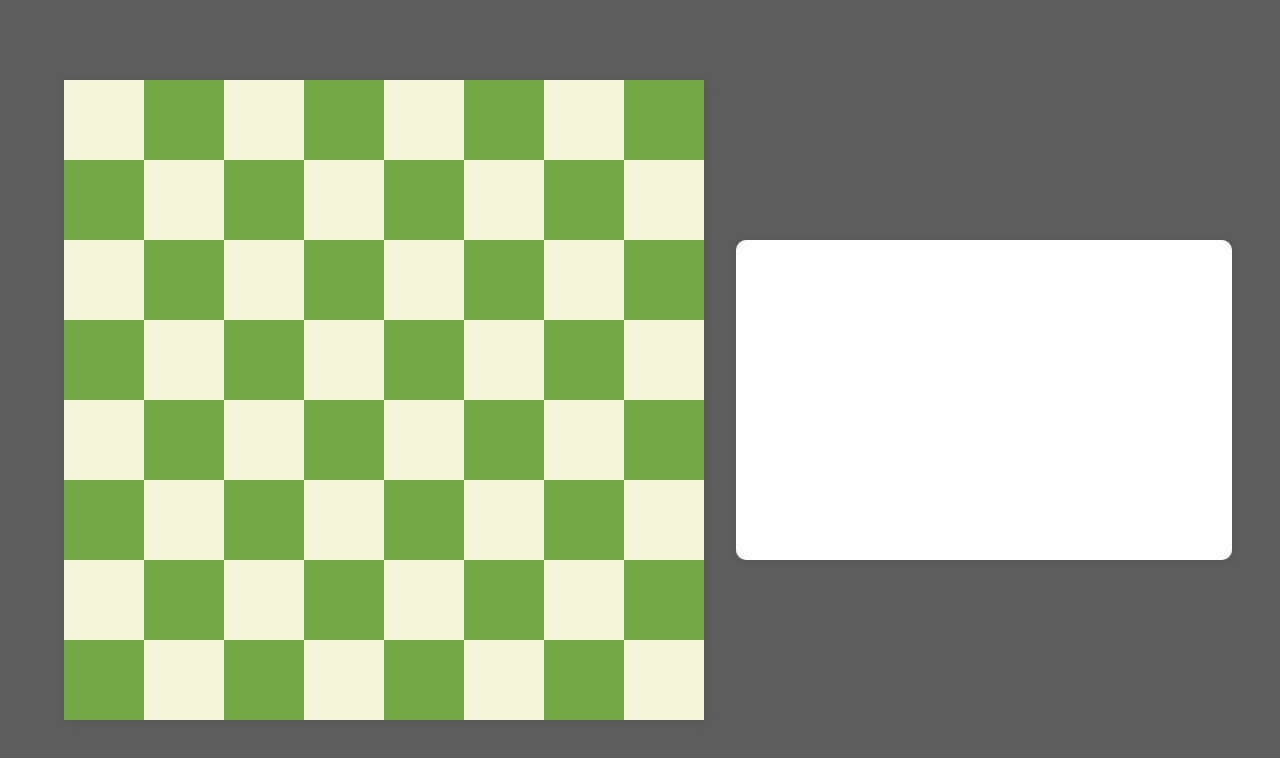
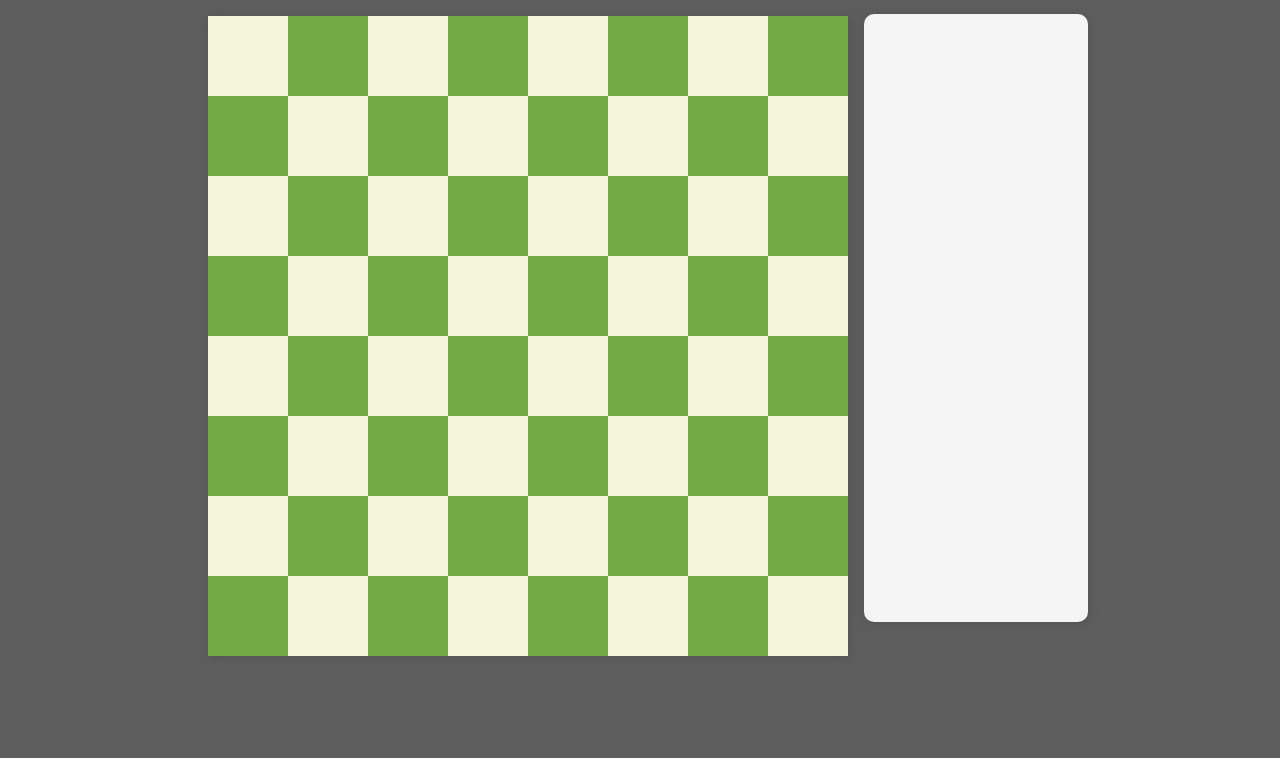
Before and after one commit to jacobrobertsdev/Chess.com_Frontend_Challenge, a Vue app: page / in a window 1280 px wide. Shown: the top 758 px of the page. Built offline with nearby package versions, Linux system fonts and the light colour scheme.

Commit message:
Fix positioning styles for board and sidebar

```diff
--- a/src/App.vue
+++ b/src/App.vue
@@ -8,20 +8,11 @@ const clickedSquares = ref([]);
 
 // Receive notations via event from ChessBoard and push to clickedSquares array
 function handleNotation(data) {
-  if (clickedSquares.value.length < 64) {
     clickedSquares.value.push(data);
-  } else {
-    alert("Cannot exceed 64 clicks!")
-  }
 }
 </script>
-
-
 
 <template>
   <ChessBoard @getNotation="handleNotation"></ChessBoard>
   <SideBar :notations="clickedSquares"></SideBar>
 </template>
-
-<style scoped>
-</style>
--- a/src/components/SideBar.vue
+++ b/src/components/SideBar.vue
@@ -7,9 +7,7 @@
 
 </script>
 
-
 <template>
-
     <ul class="notation-list">
     <li v-for="notation in notations">
     {{ `${notation.count}. ` + notation.square }}
@@ -20,20 +18,26 @@
 <style scoped>
 .notation-list{
     list-style-type: none;
+    font-family: 'Segoe UI', Tahoma, Geneva, Verdana, sans-serif;
+    font-size: .85rem;
     display: flex;
-    flex-direction: column;
-    align-content: center;
+    align-content: flex-start;
     justify-content: flex-start;
-    flex-wrap: wrap;
-    gap: 1rem;
-    width: 27rem;
-    height: 16rem;
+    flex-wrap:wrap;
+    gap: .8rem;
+    height: 45vw;
+    width: 12rem;
     box-shadow: 1px 1px 10px 0px rgb(82, 82, 82);
     border-radius: 10px;
-    background-color: white;
-    padding: 2rem;
-
+    background-color: whitesmoke;
+    padding:1rem;
+    overflow:auto;
 }
 
+@media(max-width:640px){
+    .notation-list{
+        width: 80%;
+    }
+}
 
 </style>
--- a/src/style.css
+++ b/src/style.css
@@ -5,11 +5,18 @@ body {
 
 
 #app {
+  display: flex;
+  justify-content: center;
+  align-items: flex-start;
   height: 100vh;
   width: 100vw;
-  display: flex;
-  flex-wrap: wrap;
-  justify-content: center;
-  align-items: center;
-  gap: 1rem;
 }
+
+@media(max-width: 640px) {
+  #app {
+    justify-content: flex-start;
+    align-items: center;
+    flex-direction: column;
+
+  }
+}
```
